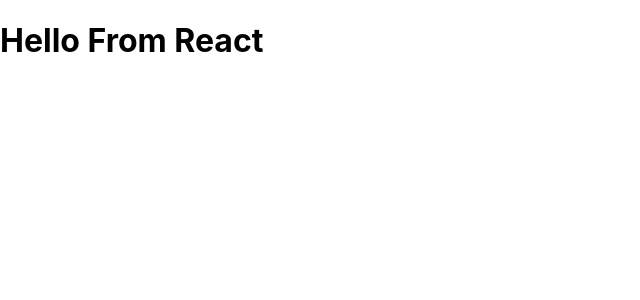
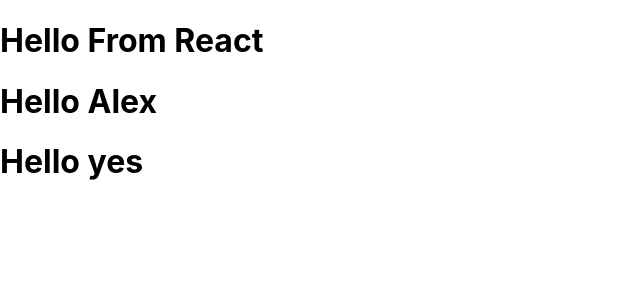
Before and after one commit to Alexmry/my-third-react-app, a React (Create React App) app: page / in a window 1280 px wide. Shown: the top 300 px of the page, without its empty margins (0-640 px from the left). Built offline with nearby package versions, Linux system fonts and the light colour scheme.

Commit message:
const set up

```diff
--- a/src/App.js
+++ b/src/App.js
@@ -2,9 +2,14 @@ import logo from './logo.svg';
 import './App.css';
 
 function App() {
+const name = 'Alex'
+const x = true
+
   return (
     <div className="container">
       <h1>Hello From React</h1>
+      <h1>Hello {name}</h1>
+      <h1>Hello {x ? 'yes' : 'no'}</h1>
     </div>
   );
 }
```
